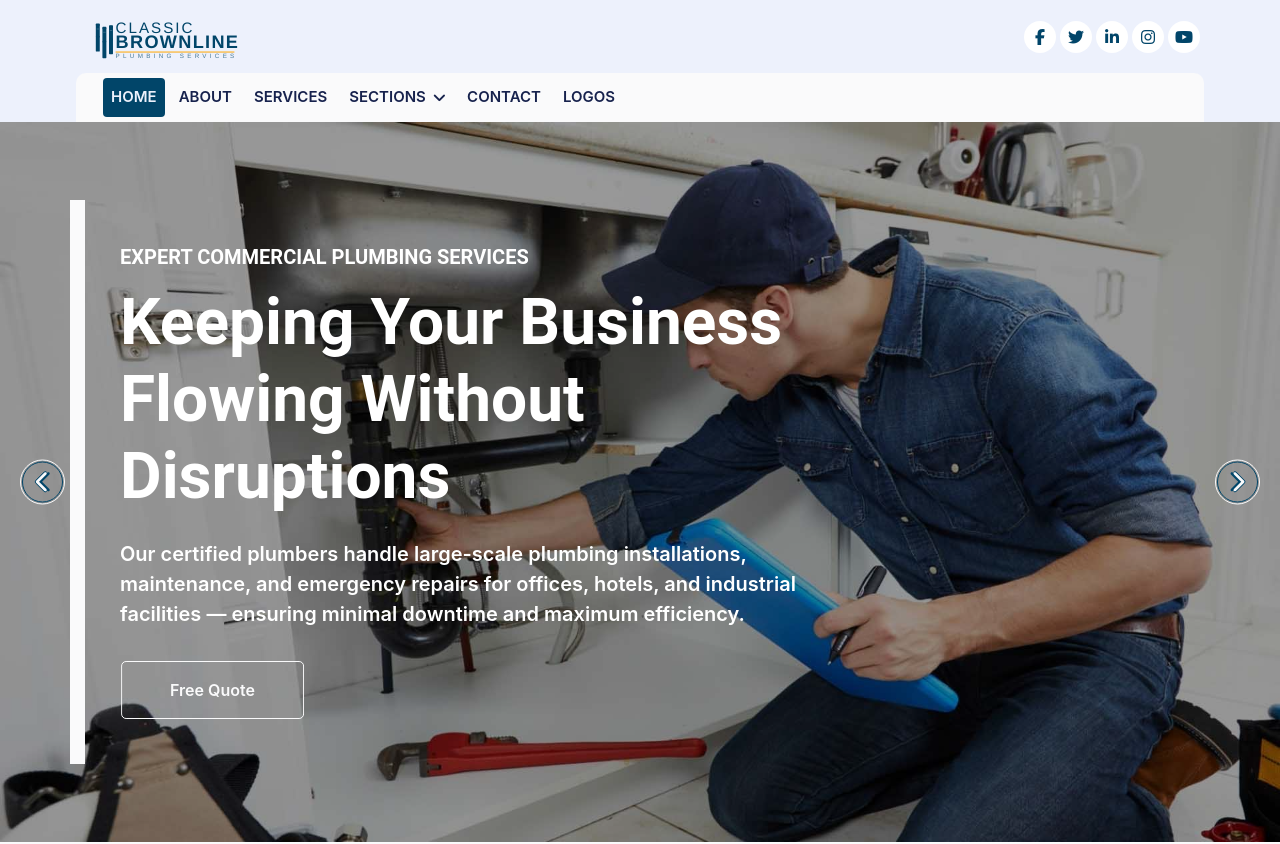
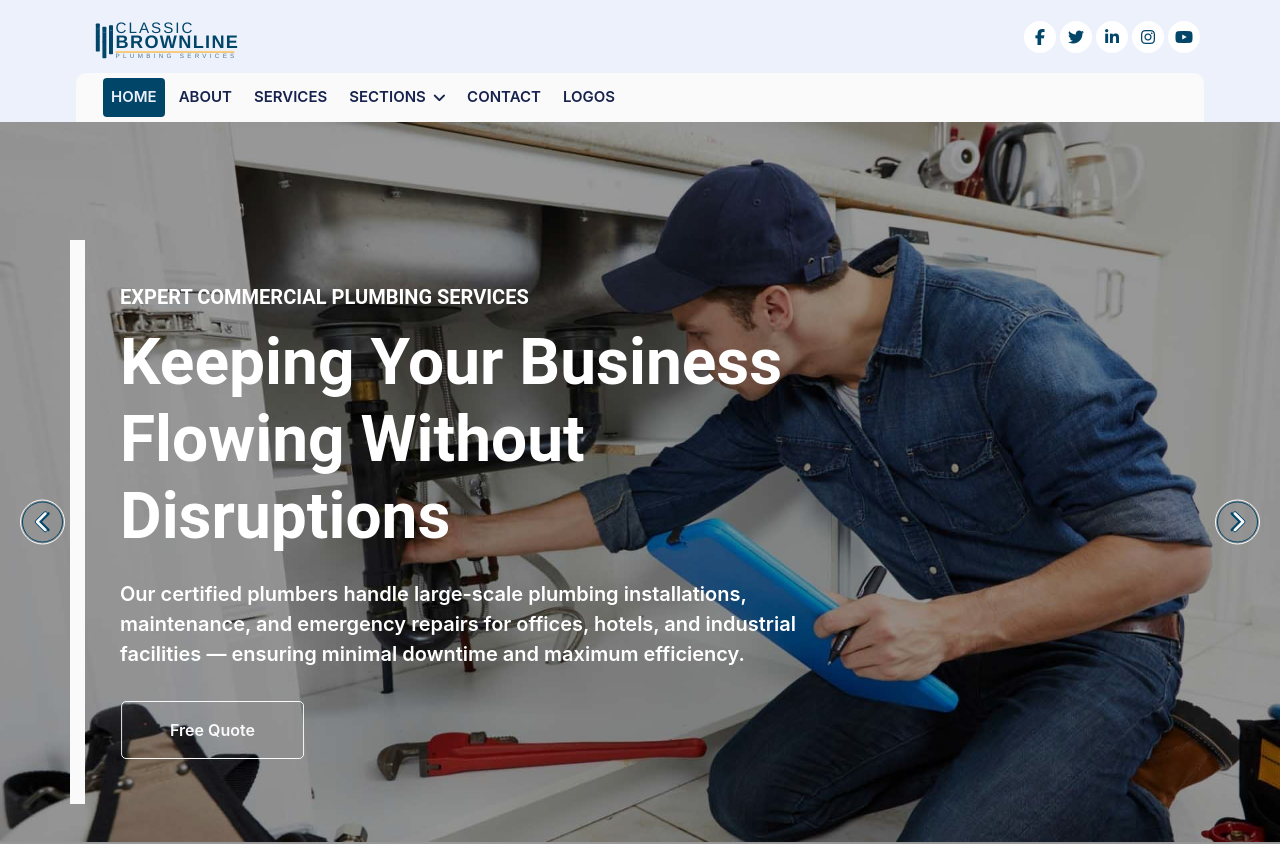
Before and after one commit to DafetiteOgaga/classic_brownline_plumbing_services, a React (Create React App) app in the folder classic_brownline_plumbing_services_website/: page / in a window 1280 px wide. Shown: the top 844 px of the page. Built offline with nearby package versions, Linux system fonts and the light colour scheme.

Commit message:
carousel.js: isolated min height to carousels and not shared with testimonials

```diff
--- a/classic_brownline_plumbing_services_website/src/components/modularComponents/carousel.js
+++ b/classic_brownline_plumbing_services_website/src/components/modularComponents/carousel.js
@@ -139,7 +139,7 @@ function Carousel({onCarouselLoaded}) {
 			{/* Spinner */}
 			<div className={`owl-carousel owl-loaded header-carousel position-relative overflow-hidden`}>
 				<div className="owl-stage-outer">
-					<div className="owl-stage"
+					<div className="owl-stage min-H-carousel"
 					style={{
 						transform: `translate3d(-0, 0, 0)`, // <-- move horizontally
 						transition: "transform 1.5s ease-in-out", // smooth animation
```
